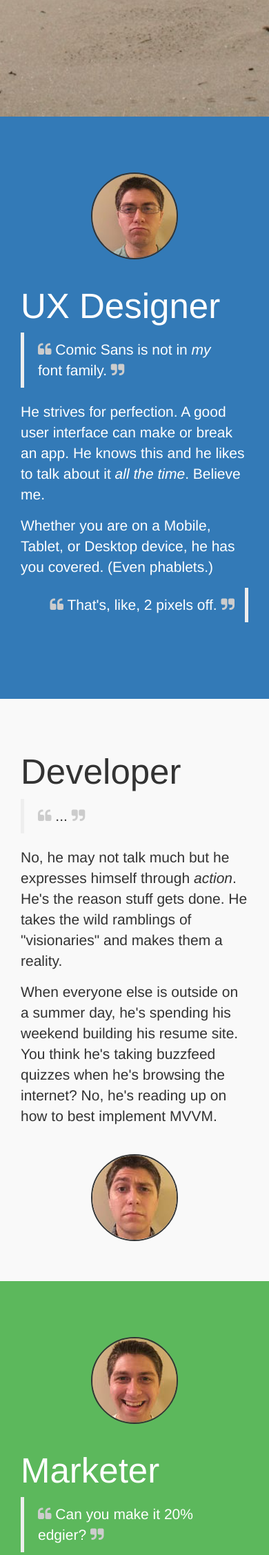
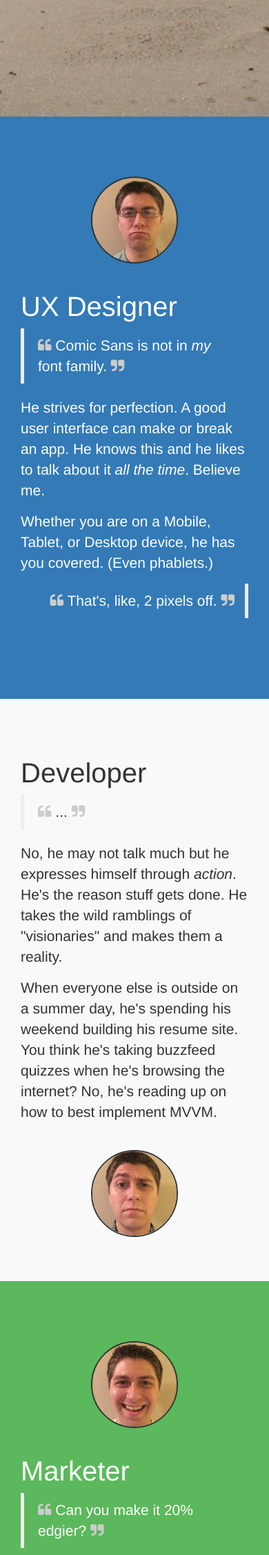
Before and after one commit to peterfrench/resume, a PHP site: page / in a window 390 px wide. Shown: the part 675-2929 px from the top of the page at 69% size. Run offline with PHP 8.4, Linux system fonts and the light colour scheme; some libraries are stand-ins or nearby versions.

Commit message:
smaller device? smaller headers

```diff
--- a/css/core.css
+++ b/css/core.css
@@ -56,6 +56,9 @@ blockquote i.fa { color: #ccc; }
 @media (max-width: 768px) {
 	.jumbotron h2 { font-size: 51px; }
 }
+@media(max-width: 480px) {
+	.jumbotron h2 { font-size: 40px; }
+}
 
 .push-down { margin-top: 60px; }
 
```
